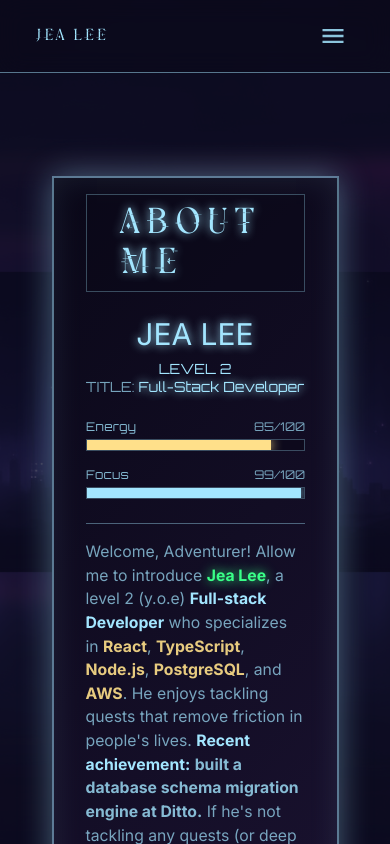
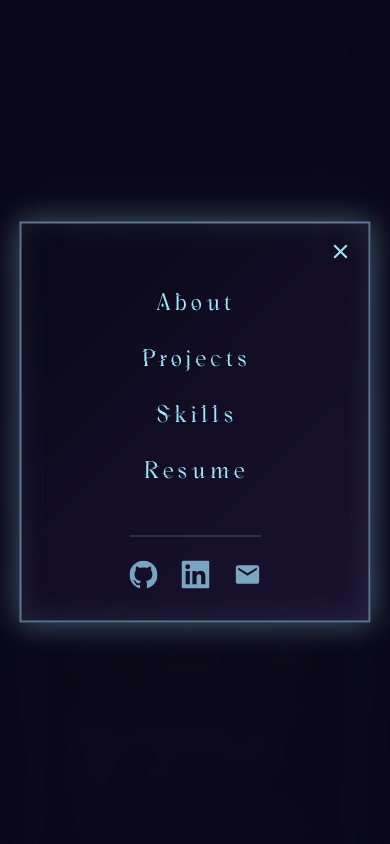
Before and after one commit to jealee44/jea-portfolio, a React (Vite) app: page / in a window 390 px wide. Both pictures are taken after a click on the button "Open Menu". Shown: the top 844 px of the page. Built offline with nearby package versions, Linux system fonts and the light colour scheme.

Commit message:
finished statuswindow, avatar, and navbar including ideal css and responsive design that is mobile/desktop friendly

```diff
--- a/src/App.tsx
+++ b/src/App.tsx
@@ -1,26 +1,31 @@
 import StatusWindow from './components/StatusWindow/StatusWindow';
 import Avatar from './components/StatusWindow/Avatar';
 import NavBar from './components/Nav/NavBar';
-
 
 export default function App() {
     return (
         <>
             <NavBar />
 
-      <section id="about" className="container-90 pt-24 scroll-mt-24">
-        <div className="grid items-start gap-10 xl:grid-cols-2">
-          <div>
+            <section
+                id="about"
+                className="container-90 pt-48 lg:pt-60 flex flex-col lg:flex-row items-center gap-8 lg:gap-12"
+            >
+                <div className="w-full lg:flex-1 flex items-center justify-center">
+                    <div className="w-full max-w-[1280px]">
                         <StatusWindow />
                     </div>
-        <div className="justify-self-center">
-          <Avatar className="w-[260px] sm:w-[320px] lg:w-[420px]" />
                 </div>
+
+                <div className="flex items-center justify-center lg:flex-shrink-0">
+                    <Avatar className="w-[260px] sm:w-[320px] lg:w-[380px] xl:w-[420px]" />
                 </div>
             </section>
 
-            <section id="projects" className="container-90 py-16 scroll-mt-24">
-        <div className="bg-dark/80 h-[60vh] text-white">Projects Placeholder</div>
+            <section id="projects" className="container-90 py-24 scroll-mt-20">
+                <div className="bg-[var(--color-dark)]/80 h-[60vh] text-white rounded-lg p-8">
+                    Projects Placeholder
+                </div>
             </section>
         </>
     );
--- a/src/components/Nav/NavBar.tsx
+++ b/src/components/Nav/NavBar.tsx
@@ -1,6 +1,7 @@
-import {useState} from 'react';
-import { MdMenu, MdEmail } from "react-icons/md";
+import { useState, useEffect } from 'react';
+import { MdMenu, MdEmail, MdClose } from "react-icons/md";
 import { SiLinkedin, SiGithub } from "react-icons/si";
+import { motion, AnimatePresence } from 'motion/react';
 
 
 const NAV = [
@@ -19,10 +20,37 @@ const SOCIAL = [
 
 export default function NavBar() {
     const [open, setOpen] = useState(false);
+    const [hasScrolled, setHasScrolled] = useState(false);
+
+    useEffect(() => {
+        const handleScroll = () => {
+            setHasScrolled(window.scrollY > 20);
+        };
+        window.addEventListener('scroll', handleScroll);
+        return () => window.removeEventListener('scroll', handleScroll);
+    }, []);
+
+    const scrollToSection = (href: string) => {
+        setOpen(false);
+        const element = document.querySelector(href);
+        element?.scrollIntoView( { behavior: 'smooth' });
+    };
+
+    useEffect(() => {
+        if (open) {
+            document.body.style.overflow = 'hidden';
+        } else {
+            document.body.style.overflow = 'unset';
+        }
+        return () => { document.body.style.overflow = 'unset'; };
+    }, [open]);
 
     return (
-        <header className="fixed top-0 left-0 right-0 z-40 bg-dark/40 backdrop-blur-md border-b border-cyan-light/50">
-            <nav className="container-90 h-18 flex justify-between items-center">
+        <>
+            <header className={`fixed top-0 left-0 right-0 z-40 transition-all duration-300
+                ${hasScrolled ? 'bg-[var(--color-dark)]/60 backdrop-blur-md' : 'bg-[var(--color-dark)]/40 backdrop-blur-sm'}
+                border-b border-[var(--color-cyan-light)]/20`}>
+                <nav className="container-90 h-20 flex justify-between items-center">
                 <a
                     href="#about"
                     className="font-family-heading text-cyan-light hover:[text-shadow:0_0_14px_var(--color-cyan-light)] text-base md:text-xl tracking-wide">
@@ -65,6 +93,69 @@ export default function NavBar() {
                 <MdMenu size={28} />
             </button>
             </nav>
-        </header>
+            </header>
+
+            <AnimatePresence>
+                {open && (
+                    <motion.div
+                        initial={{ opacity: 0 }}
+                        animate={{ opacity: 1}}
+                        exit={{ opacity: 0 }}
+                        className="fixed inset-0 z-50 md:hidden"
+                    >
+                        <div className="absolute inset-0 bg-dark/95 backdrop-blur-md "
+                        onClick={() => setOpen(false)}
+                        />
+
+                        <motion.div
+                            initial={{ scale: 0.8, opacity: 0 }}
+                            animate={{ scale: 1, opacity: 1 }}
+                            exit={{ scale: 0.8, opacity: 0 }}
+                            transition={{ type: "spring", stiffness: 300, damping: 25 }}
+                            className="absolute top-1/2 left-1/2 -translate-x-1/2 -translate-y-1/2
+                            w-[90%] max-w-sm
+                            [background:var(--panel-gradient)]
+                            [box-shadow:var(--panel-shadow)]
+                            border-2 border-[var(--color-cyan-light)]/50 p-8"
+                        >
+
+                            <button
+                                onClick={() => setOpen(false)}
+                                className="absolute top-4 right-4 text-cyan-light hover:[text-shadow:0_0_10px_var(--color-cyan-light)]"
+                                aria-label="Close Menu"
+                            >
+                                <MdClose size={24} />
+                            </button>
+
+                            <nav className="flex flex-col items-center gap-6 mt-8">
+                                {NAV.map((item) => (
+                                    <button
+                                        key={item.label}
+                                        onClick={() => scrollToSection(item.href)}
+                                        className="text-2xl font-family-heading text-cyan-light hover:[text-shadow:0_0_10px_var(--color-cyan-light)] transition-all tracking-wider">
+                                            {item.label}
+                                        </button>
+                                ))}
+
+                            <div className="flex items-center gap-6 mt-6 pt-6 border-t border-[var(--color-cyan-light)]/30">
+                                {SOCIAL.map(({href, label, Icon }) => (
+                                    <a
+                                    key={label}
+                                    href={href}
+                                    aria-label={label}
+                                    target="_blank"
+                                    rel="noopener noreferrer"
+                                    className="text-cyan-light/70 hover:text-cyan-light hover:[text-shadow:0_0_10px_var(--color-cyan-light)] transition-all"
+                                    >
+                                    <Icon size={28} />
+                                    </a>
+                                ))}
+                            </div>
+                            </nav>
+                        </motion.div>
+                    </motion.div>
+                )}
+            </AnimatePresence>
+        </>
     );
 }
--- a/src/components/StatusWindow/StatusWindow.tsx
+++ b/src/components/StatusWindow/StatusWindow.tsx
@@ -8,7 +8,6 @@ const StatusWindow = () => {
     class: string;
     energy: {current: number; max: number};
     focus: {current: number; max: number};
-    summary: string;
 };
 
     const stats: Stats = {
@@ -17,7 +16,6 @@ const StatusWindow = () => {
         class: "Full-Stack Developer",
         energy: { current: 85, max: 100 },
         focus: { current: 99, max: 100},
-        summary: "Welcome, Adventurer! Allow me to introduce Jea Lee, a level 2 (y.o.e) Full-stack Developer who specializes in React, TypeScript, Node.js, PostgreSQL, and AWS. He enjoys tackling quests that remove friction in people's lives. Recent achievement: built a database schema migration engine at Ditto. If he's not tackling any quests (or deep in manhwa/anime), you might spot him training **Perception** on the fairway scouting for his lost golf balls or **STR** at the local gym"
     }
 
     const variants: Variants = {
@@ -44,7 +42,7 @@ const StatusWindow = () => {
         variants={variants}
         initial="hidden"
         animate="visible"
-        className="w-full max-w-xl lg:max-w-3xl xl:max-w-4xl mx-auto mt-20 px-4"
+        className="w-full"
         >
         <div className="[background:var(--panel-gradient)] [box-shadow:var(--panel-shadow)] border-2 border-cyan-light/50 backdrop-blur-md rounded-none px-8 py-4">
             <div className="flex justify-center">
```
Lines whose indentation alone changed are shown as unchanged.
